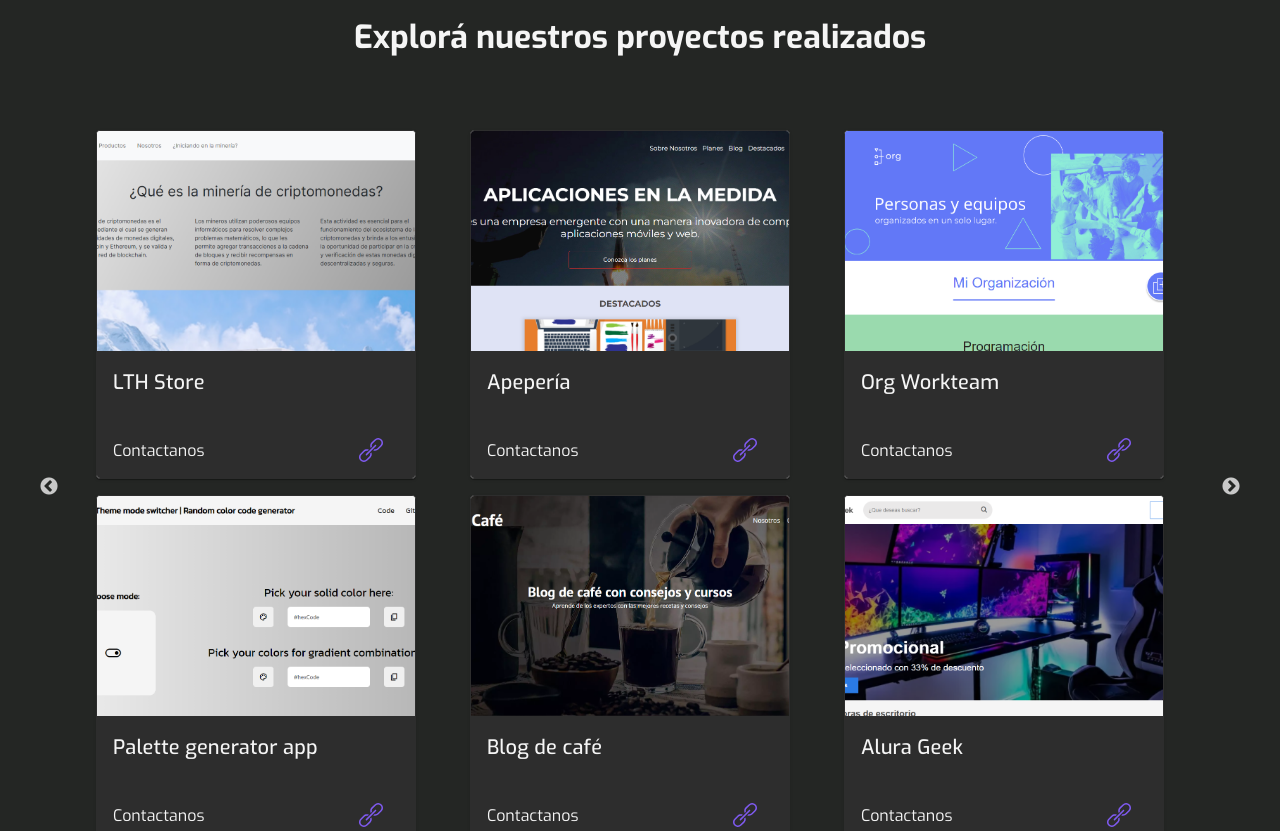
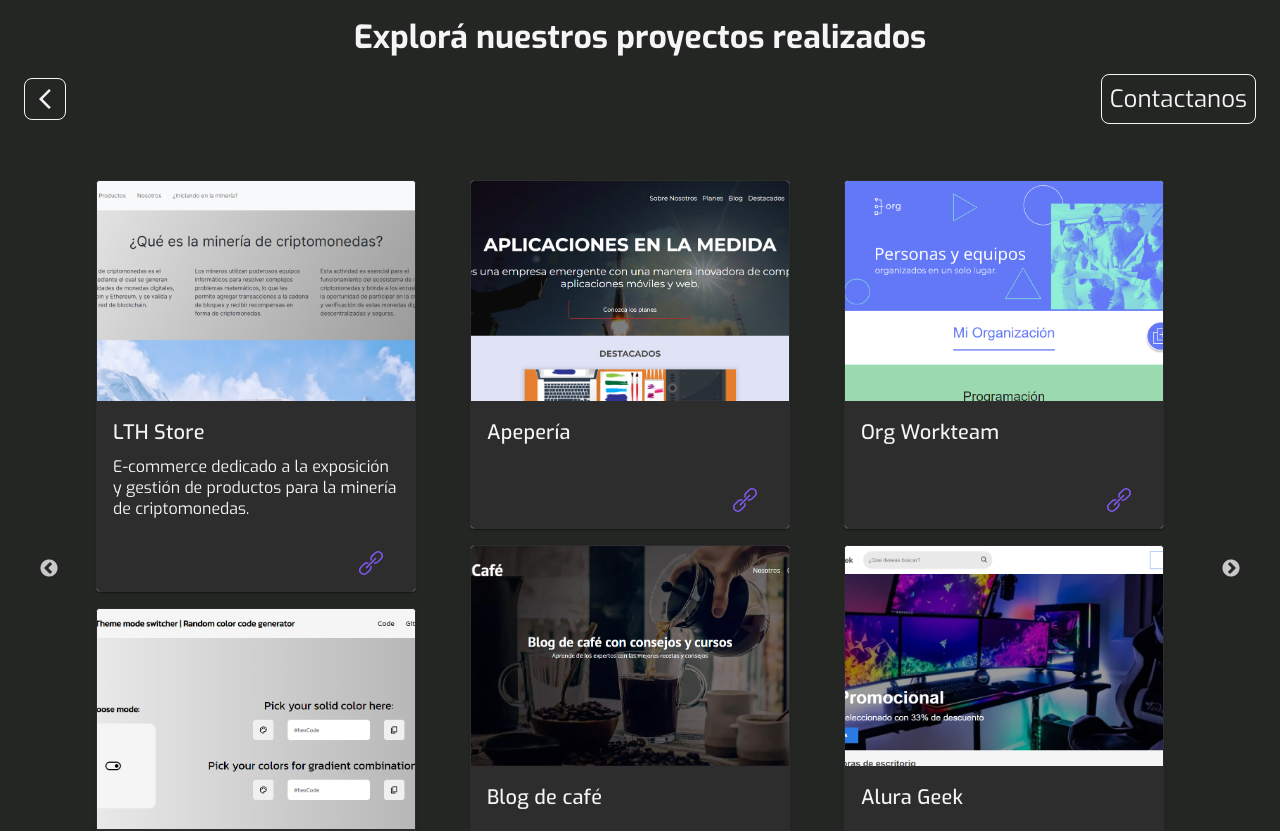
Before and after one commit to quantum-script-team/QSS-portfolio, a React (Vite) app in the folder frontend/: page /projects in a window 1280 px wide. Shown: the top 831 px of the page. Built offline with nearby package versions, Linux system fonts and the light colour scheme.

Commit message:
Finalicé estilos y agregué botones en página de proyectos

```diff
--- a/frontend/src/components/projects/Project.jsx
+++ b/frontend/src/components/projects/Project.jsx
@@ -8,7 +8,6 @@
 import Typography from "@mui/material/Typography";
 import ProjectLinkBtn from "./ProjectLinkBtn";
 
-import { Link } from "react-router-dom";
 import ProjectTitle from "./ProjectTitle";
 
 const Project = ({ projectData }) => {
@@ -24,14 +23,19 @@
           gutterBottom
           variant="h6"
           component="div"
+          sx={{color: "#F5F5F5"}}
         >
           <ProjectTitle projectData={projectData} />
         </Typography>
+        <Typography
+          variant="p"
+          component="div"
+          sx={{color: "#F5F5F5"}}
+        >
+          {projectData.description}
+        </Typography>
       </CardContent>
       <CardActions className="project__actions">
-        <Link to={`/contact`} className="contact__link">
-          Contactanos
-        </Link>
         <ProjectLinkBtn projectData={projectData} />
       </CardActions>
     </Card>
--- a/frontend/src/data/projects.json
+++ b/frontend/src/data/projects.json
@@ -55,20 +55,6 @@
           "image": "lady-fit-lovers.png",
           "description": "",
           "link": "https://pf-front-five.vercel.app/"
-        },
-        {
-          "id": 9,
-          "name": "Palette generator app",
-          "image": "../../../public/img/projects/palette-generator-app.png",
-          "description": "",
-          "link": "https://palettesgenerator.netlify.app/"
-        },
-        {
-          "id": 10,
-          "name": "Palette generator app",
-          "image": "../../../public/img/projects/palette-generator-app.png",
-          "description": "",
-          "link": "https://palettesgenerator.netlify.app/"
         }
       ]
 }
--- a/frontend/src/pages/Projects.jsx
+++ b/frontend/src/pages/Projects.jsx
@@ -1,12 +1,25 @@
 import '../styles/projects/projects.css'
 import ProjectsSlider from "../components/projects/ProjectsSlider"
-
+import { MdOutlineArrowBackIosNew } from "react-icons/md";
+import { Link } from 'react-router-dom'
 
 const Projects = () => {
   return (
     <section id="projects__section">
       <h1>Explorá nuestros proyectos realizados</h1>
-      <ProjectsSlider></ProjectsSlider>
+      <div>
+        <div id='projects__actions'>
+          <Link to={`/`} className="contact__link">
+            <MdOutlineArrowBackIosNew />
+          </Link>
+          <Link to={`/contact`} className="contact__link">
+            Contactanos
+          </Link>
+        </div>
+        <div id='projects__carousel'>
+          <ProjectsSlider></ProjectsSlider>
+        </div>
+      </div>
     </section>
   )
 }
--- a/frontend/src/styles/projects/projectCard.css
+++ b/frontend/src/styles/projects/projectCard.css
@@ -16,7 +16,7 @@
     display: flex;
     flex-direction: row;
     align-items: center;
-    justify-content: space-between;
+    justify-content: flex-end;
     background-color: #2d2d2d;
 }
 
@@ -41,17 +41,6 @@
     box-shadow: 0 0 .5rem #2CB67D;
 }
 
-.contact__link{
-    padding: .5rem;
-    font-size: 1rem;
-    border-radius: .5rem;
-    color: #f5f5f5;
-    transition: color .5s;
-}
-.contact__link:hover{
-    color: #2CB67D;
-}
-
 /* Márgenes de cards en responsive */
 @media (max-width: 600px) {
     .project__card{
--- a/frontend/src/styles/projects/projects.css
+++ b/frontend/src/styles/projects/projects.css
@@ -11,3 +11,28 @@
     padding: 1rem;
     font-size: 2rem;
 }
+
+#projects__actions{
+    background-color: #242624;
+    display: flex;
+    flex-direction: row;
+    align-items: center;
+    justify-content: space-between;
+    padding: 0 1.5rem;
+}
+
+.contact__link{
+    padding: .5rem;
+    font-size: 1.5rem;
+    border-radius: .5rem;
+    border: 1px solid #F5F5F5;
+    color: #f5f5f5;
+    transition: color .5s;
+    display: flex;
+    flex-direction: row;
+    align-items: center;
+    justify-content: center;
+}
+.contact__link:hover{
+    color: #2CB67D;
+}
```
